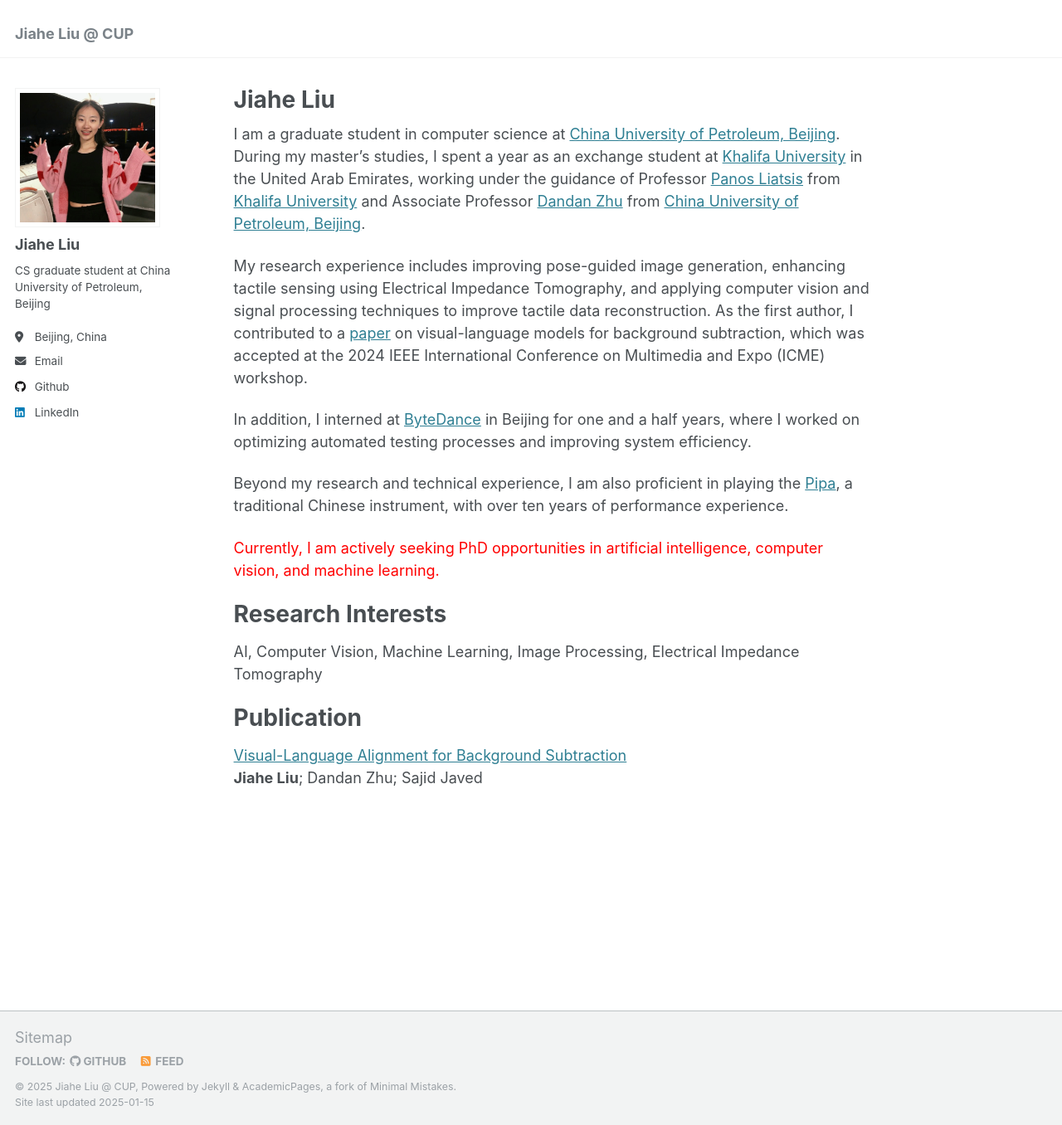
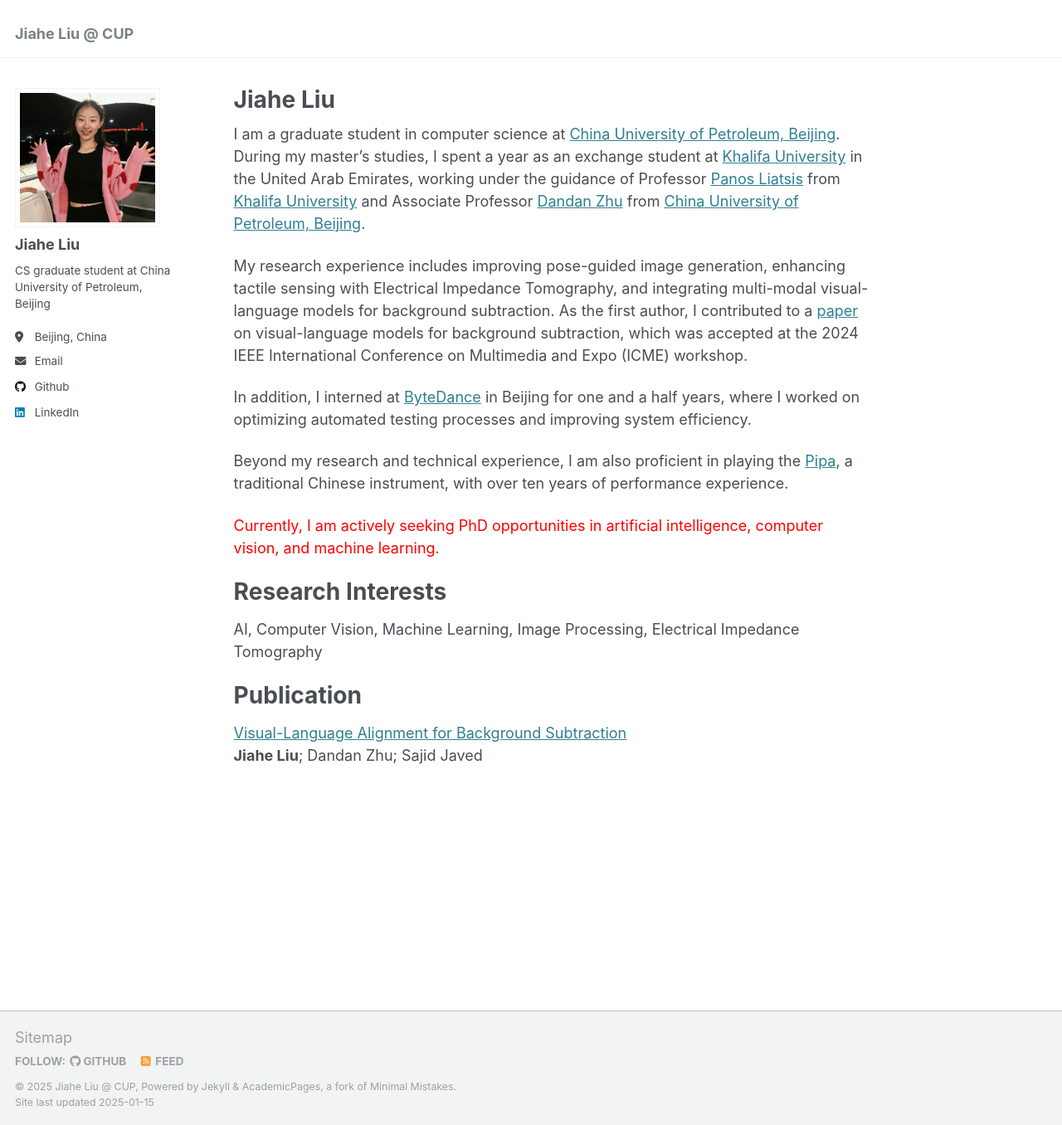
Before and after one commit to jiahe-liu/jiahe-liu.github.io, a Jekyll site: the page built from _pages/about.md, in a window 1280 px wide and 1356 px high. Shown: the whole window at 83% size. Built offline with Jekyll 4.4.1, drawn with Linux system fonts in a browser that asks for light colours.

Commit message:
Update introduction.

```diff
--- a/_pages/about.md
+++ b/_pages/about.md
@@ -9,7 +9,7 @@ redirect_from:
 
 I am a graduate student in computer science at [China University of Petroleum, Beijing](https://www.cup.edu.cn/cupai/index.htm). During my master’s studies, I spent a year as an exchange student at [Khalifa University](https://www.ku.ac.ae/department/department-of-computer-science#about) in the United Arab Emirates, working under the guidance of Professor [Panos Liatsis](https://www.ku.ac.ae/college-people/panos-liatsis) from [Khalifa University](https://www.ku.ac.ae/department/department-of-computer-science#about) and Associate Professor [Dandan Zhu](https://www.cup.edu.cn/cupai/szdw/jsml/856a0903b2ea4e78a1e6001ba846b9d3.htm) from [China University of Petroleum, Beijing](https://www.cup.edu.cn/cupai/index.htm).
 
-My research experience includes improving pose-guided image generation, enhancing tactile sensing using Electrical Impedance Tomography, and applying computer vision and signal processing techniques to improve tactile data reconstruction. As the first author, I contributed to a [paper](https://ieeexplore.ieee.org/document/10645430) on visual-language models for background subtraction, which was accepted at the 2024 IEEE International Conference on Multimedia and Expo (ICME) workshop.
+My research experience includes improving pose-guided image generation, enhancing tactile sensing with Electrical Impedance Tomography, and integrating multi-modal visual-language models for background subtraction. As the first author, I contributed to a [paper](https://ieeexplore.ieee.org/document/10645430) on visual-language models for background subtraction, which was accepted at the 2024 IEEE International Conference on Multimedia and Expo (ICME) workshop.
 
 In addition, I interned at [ByteDance](https://www.bytedance.com/en/) in Beijing for one and a half years, where I worked on optimizing automated testing processes and improving system efficiency.
 
```
